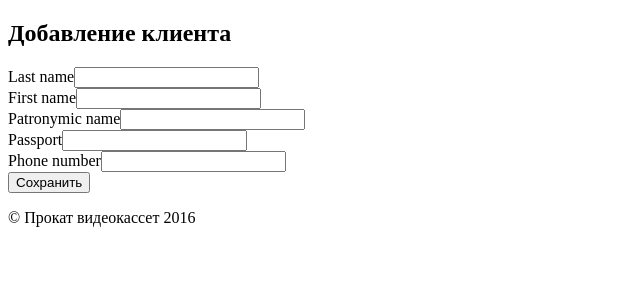
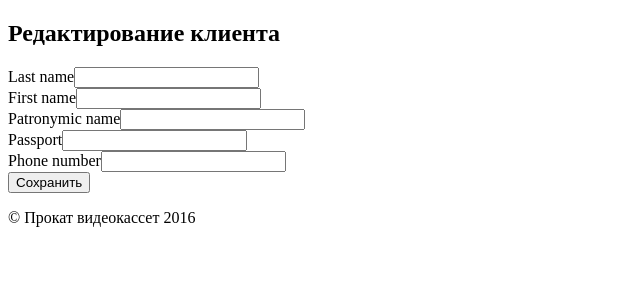
Before and after one commit to kpirozhnikova/Prokat, a Yii app: template backend/views/client/add.php in a window 1280 px wide. Shown: the top 300 px of the page, without its empty margins (0-640 px from the left). Run offline with PHP 8.4 and a stand-in for Yii, Linux system fonts and the light colour scheme; the template is opened without the code that fills it, so the values that code supplies are empty; form fields are guessed from the names that the template uses; some libraries are stand-ins or nearby versions.

Commit message:
Update add.php

```diff
--- a/backend/views/client/add.php
+++ b/backend/views/client/add.php
@@ -2,7 +2,7 @@
 use yii\bootstrap\ActiveForm;
 use yii\helpers\ArrayHelper;
 ?>
-<h2>Добавление клиента</h2>
+<h2>Редактирование клиента</h2>
 <?php $form= ActiveForm::begin();?>
 <?=$form->field($client, 'last_name')?>
 <?=$form->field($client, 'first_name')?>
```
